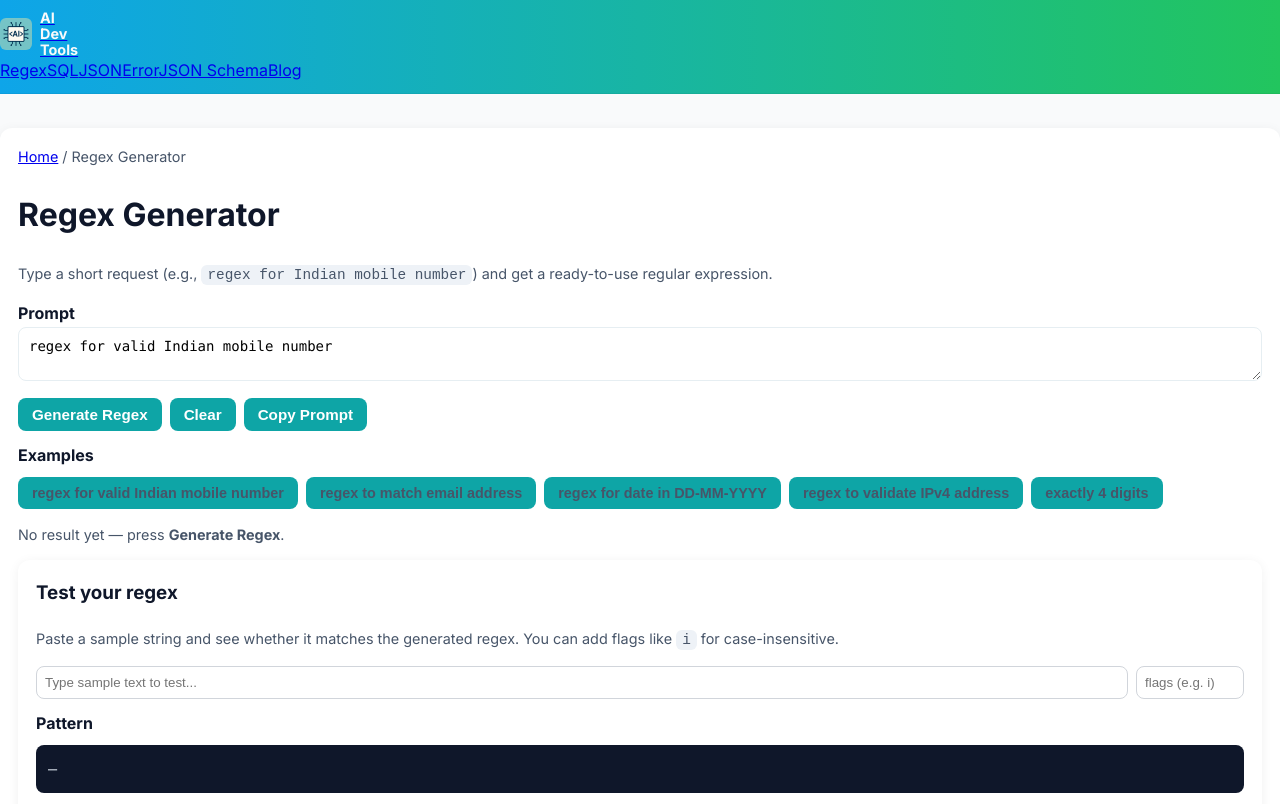
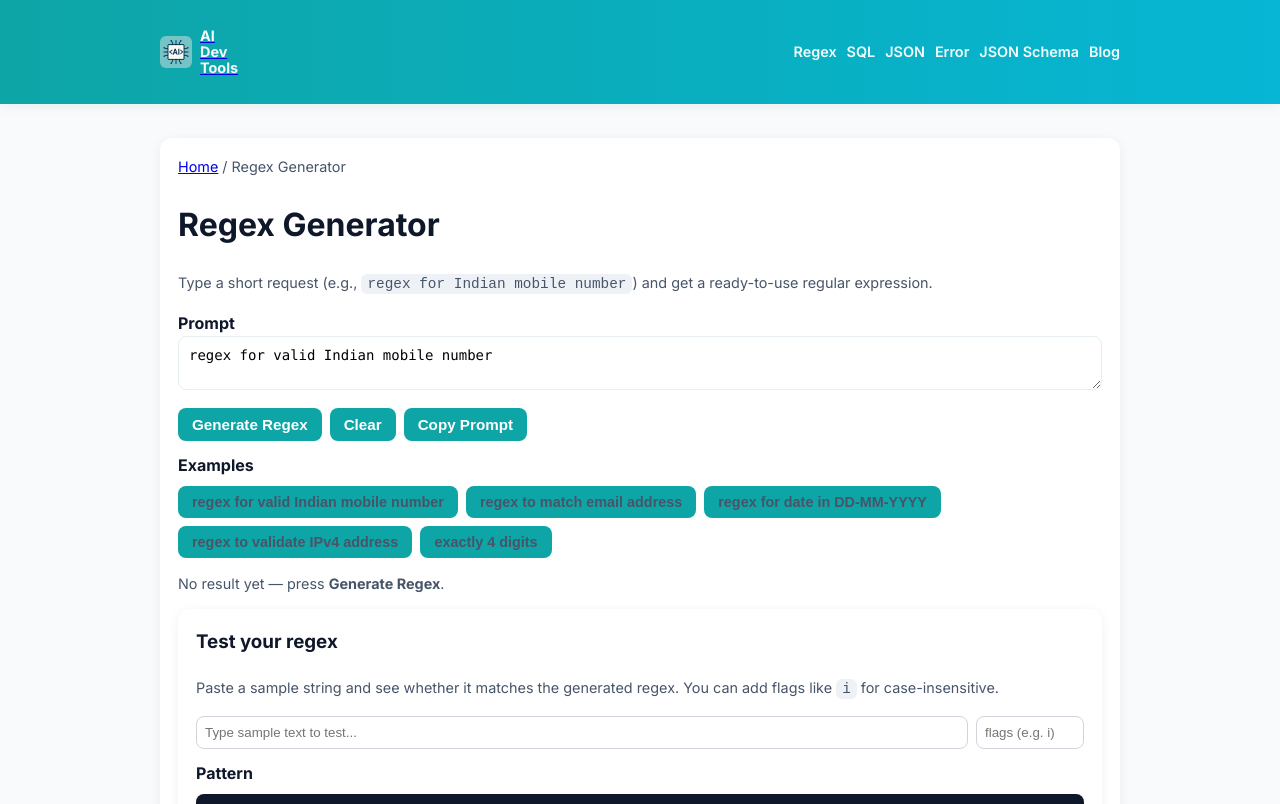
Before and after one commit to rampandu/ai-tools, a Next.js app: page /regex-generator in a window 1280 px wide. Shown: the top 804 px of the page. Built offline with nearby package versions, Linux system fonts and the light colour scheme; no server answers.

Commit message:
Fix css for navbar tool spacing

```diff
--- a/components/Navbar.js
+++ b/components/Navbar.js
@@ -3,27 +3,12 @@ import Link from "next/link";
 
 export default function Navbar() {
   return (
-    <header
-      style={{
-        background: "linear-gradient(90deg, #0ea5e9, #22c55e)",
-        color: "#f9fafb",
-        borderBottom: "1px solid rgba(15,23,42,0.06)",
-      }}
-    >
-      <div className="container" style={{ padding: "10px 0" }}>
-        <div className="navbar-inner">
-          {/* Logo + brand */}
+    <header className="topnav">
+      <div className="container">
+        <div className="nav-inner">
+          {/* Brand / Logo */}
           <Link href="/">
-            <a
-              className="navbar-brand"
-              style={{
-                display: "flex",
-                alignItems: "center",
-                gap: 8,
-                textDecoration: "none",
-                color: "#f9fafb",
-              }}
-            >
+            <a className="brand">
               <img
                 src="/logo.png"
                 alt="Dev Brains AI"
@@ -31,16 +16,16 @@ export default function Navbar() {
                 height={32}
                 style={{ borderRadius: 6, flexShrink: 0 }}
               />
-              <div style={{ fontWeight: 700, lineHeight: 1.1, fontSize: "0.9rem" }}>
-                <div>AI</div>
-                <div>Dev</div>
-                <div>Tools</div>
+              <div className="brand-text">
+                <span>AI</span>
+                <span>Dev</span>
+                <span>Tools</span>
               </div>
             </a>
           </Link>
 
-          {/* Links */}
-          <nav className="navbar-links">
+          {/* Navigation links */}
+          <nav className="nav-links" aria-label="Main navigation">
             <Link href="/regex-generator">
               <a>Regex</a>
             </Link>
--- a/styles/globals.css
+++ b/styles/globals.css
@@ -2,7 +2,8 @@
 
 @import url('https://fonts.googleapis.com/css2?family=Inter:wght@300;400;600;700&display=swap');
 
-html, body {
+html,
+body {
   margin: 0;
   padding: 0;
   width: 100%;
@@ -14,18 +15,11 @@ html, body {
   line-height: 1.6;
 }
 
-
-@media (max-width: 720px) {
-  .container {
-    max-width: 100%;
-    width: 100%;
-    padding: 14px 12px;
-  }
-
-  .header h1 { font-size: 1.5rem; text-align: left; }
+.container {
+  max-width: 960px;
+  margin: 0 auto;
+  padding: 18px;
 }
-
-
 
 /* Header / Page title */
 .header h1 {
@@ -42,7 +36,7 @@ html, body {
   border-radius: 12px;
   padding: 18px;
   margin-top: 18px;
-  box-shadow: 0 2px 12px rgba(2,6,23,0.06);
+  box-shadow: 0 2px 12px rgba(2, 6, 23, 0.06);
 }
 
 /* small text */
@@ -52,7 +46,10 @@ html, body {
 }
 
 /* Inputs */
-textarea, input[type="text"], input[type="search"] {
+textarea,
+input[type="text"],
+input[type="search"],
+input[type="email"] {
   width: 100%;
   border: 1px solid #e6eef2;
   border-radius: 8px;
@@ -63,10 +60,12 @@ textarea, input[type="text"], input[type="search"] {
   box-sizing: border-box;
   transition: box-shadow 0.12s, border-color 0.12s;
 }
-textarea:focus, input:focus {
+
+textarea:focus,
+input:focus {
   outline: none;
   border-color: #0ea5a6;
-  box-shadow: 0 0 0 4px rgba(14,165,166,0.12);
+  box-shadow: 0 0 0 4px rgba(14, 165, 166, 0.12);
 }
 
 /* Buttons */
@@ -81,8 +80,37 @@ button {
   font-weight: 600;
   transition: transform 0.12s, background 0.12s;
 }
-button:hover { transform: translateY(-2px); background: #059fa0; }
-button[disabled] { opacity: 0.6; cursor: not-allowed; transform: none; }
+
+button:hover {
+  transform: translateY(-2px);
+  background: #059fa0;
+}
+
+button[disabled] {
+  opacity: 0.6;
+  cursor: not-allowed;
+  transform: none;
+}
+
+/* Generic link buttons */
+a.btn {
+  display: inline-flex;
+  align-items: center;
+  justify-content: center;
+  padding: 8px 14px;
+  border-radius: 8px;
+  background: #0ea5a6;
+  color: #ffffff;
+  font-size: 0.95rem;
+  font-weight: 600;
+  text-decoration: none;
+  transition: transform 0.12s, background 0.12s;
+}
+
+a.btn:hover {
+  transform: translateY(-2px);
+  background: #059fa0;
+}
 
 /* Preformatted result area */
 pre {
@@ -97,14 +125,22 @@ pre {
 }
 
 /* Inline code */
-code { background: #eef2f7; padding: 2px 6px; border-radius: 6px; font-size: 0.9rem; }
+code {
+  background: #eef2f7;
+  padding: 2px 6px;
+  border-radius: 6px;
+  font-size: 0.9rem;
+}
 
-/* Navbar */
+/* ===========================
+   NAVBAR
+   ========================== */
+
 .topnav {
-  background: linear-gradient(90deg,#0ea5a6 0%,#06b6d4 100%);
-  color: white;
+  background: linear-gradient(90deg, #0ea5a6 0%, #06b6d4 100%);
+  color: #ffffff;
   padding: 10px 0;
-  box-shadow: 0 2px 12px rgba(6,95,94,0.08);
+  box-shadow: 0 2px 12px rgba(6, 95, 94, 0.08);
   position: sticky;
   top: 0;
   z-index: 50;
@@ -115,6 +151,7 @@ code { background: #eef2f7; padding: 2px 6px; border-radius: 6px; font-size: 0.9
   align-items: center;
   justify-content: space-between;
   gap: 12px;
+  flex-wrap: wrap; /* allows wrapping on smaller widths */
 }
 
 .topnav .brand {
@@ -124,76 +161,69 @@ code { background: #eef2f7; padding: 2px 6px; border-radius: 6px; font-size: 0.9
   text-decoration: none;
 }
 
-.topnav .brand strong {
-  color: #ffffff;
-  font-size: 1.05rem;
+.topnav .brand img {
+  display: block;
 }
 
+.topnav .brand-text {
+  display: flex;
+  flex-direction: column;
+  font-weight: 700;
+  font-size: 0.9rem;
+  line-height: 1.1;
+  color: #f9fafb;
+}
+
+/* nav links */
 .nav-links {
   display: flex;
-  align-items: center;
-  flex-wrap: nowrap;
+  flex-wrap: wrap;
+  gap: 10px;
+  font-size: 0.9rem;
 }
 
 .nav-links a {
-  color: rgba(255,255,255,0.95);
-  margin-left: 14px;
+  color: rgba(255, 255, 255, 0.95);
   text-decoration: none;
   font-weight: 600;
+  padding: 2px 0;
 }
 
 .nav-links a:hover {
-  opacity: .95;
+  opacity: 0.95;
   transform: translateY(-1px);
 }
 
-/* responsive */
-@media (max-width: 720px) {
-  .container {
-    padding: 14px;
-  }
+/* ===========================
+   CARD LISTS / MISC
+   ========================== */
 
-  /* Stack brand on top, links below */
-  .topnav .nav-inner {
-    flex-direction: column;
-    align-items: flex-start;
-  }
-
-  .nav-links {
-    flex-wrap: wrap;
-    gap: 8px;
-    margin-top: 6px;
-  }
-
-  .nav-links a {
-    margin-left: 0;       /* remove big left margin on mobile */
-  }
-
-  .header h1 {
-    font-size: 1.5rem;
-    text-align: left;
-  }
+.card ul {
+  margin: 0;
+  padding-left: 1rem;
 }
 
-
-/* Card lists */
-.card ul { margin: 0; padding-left: 1rem; }
-.card li { line-height: 1.5; }
+.card li {
+  line-height: 1.5;
+}
 
 /* Regex tester tweaks */
-.card input[type="text"], .card input[type="search"] { font-size: 14px; }
-
-/* responsive */
-@media (max-width: 720px) {
-  .container { padding: 14px; }
-  .topnav .nav-inner { flex-direction: row; }
-  .nav-links { display: flex; gap: 8px; flex-wrap: wrap; }
-  .header h1 { font-size: 1.5rem; text-align: left; }
+.card input[type="text"],
+.card input[type="search"] {
+  font-size: 14px;
 }
 
 /* Homepage hero/feature styles */
-.hero { display:flex; gap:24px; align-items:center; flex-wrap:wrap; }
-.hero .small { color:#475569; }
+.hero {
+  display: flex;
+  gap: 24px;
+  align-items: center;
+  flex-wrap: wrap;
+}
+
+.hero .small {
+  color: #475569;
+}
 
 /* Newsletter form tweaks */
 #subscribeForm input[type="email"] {
@@ -203,13 +233,61 @@ code { background: #eef2f7; padding: 2px 6px; border-radius: 6px; font-size: 0.9
   width: 100%;
   font-size: 14px;
 }
-#subscribeForm button { padding: 10px 14px; }
+
+#subscribeForm button {
+  padding: 10px 14px;
+}
 
 /* Feature card minor spacing */
-.card h2, .card h3 { margin-top: 0; }
+.card h2,
+.card h3 {
+  margin-top: 0;
+}
 
 /* Testimonials / trust (placeholder) */
-.testimonials { display:flex; gap:12px; flex-wrap:wrap; }
+.testimonials {
+  display: flex;
+  gap: 12px;
+  flex-wrap: wrap;
+}
 
 /* Footer small adjustments */
-footer a { color: #0f172a; text-decoration: none; }
+footer a {
+  color: #0f172a;
+  text-decoration: none;
+}
+
+/* ===========================
+   RESPONSIVE
+   ========================== */
+
+@media (max-width: 720px) {
+  .container {
+    max-width: 100%;
+    width: 100%;
+    padding: 14px 12px;
+  }
+
+  .header h1 {
+    font-size: 1.5rem;
+    text-align: left;
+  }
+
+  /* stack brand on top, links below */
+  .topnav .nav-inner {
+    flex-direction: column;
+    align-items: flex-start;
+  }
+
+  .nav-links {
+    width: 100%;
+    justify-content: flex-start;
+    gap: 8px;
+    margin-top: 4px;
+    font-size: 0.85rem;
+  }
+
+  .nav-links a {
+    margin: 0;
+  }
+}
```
